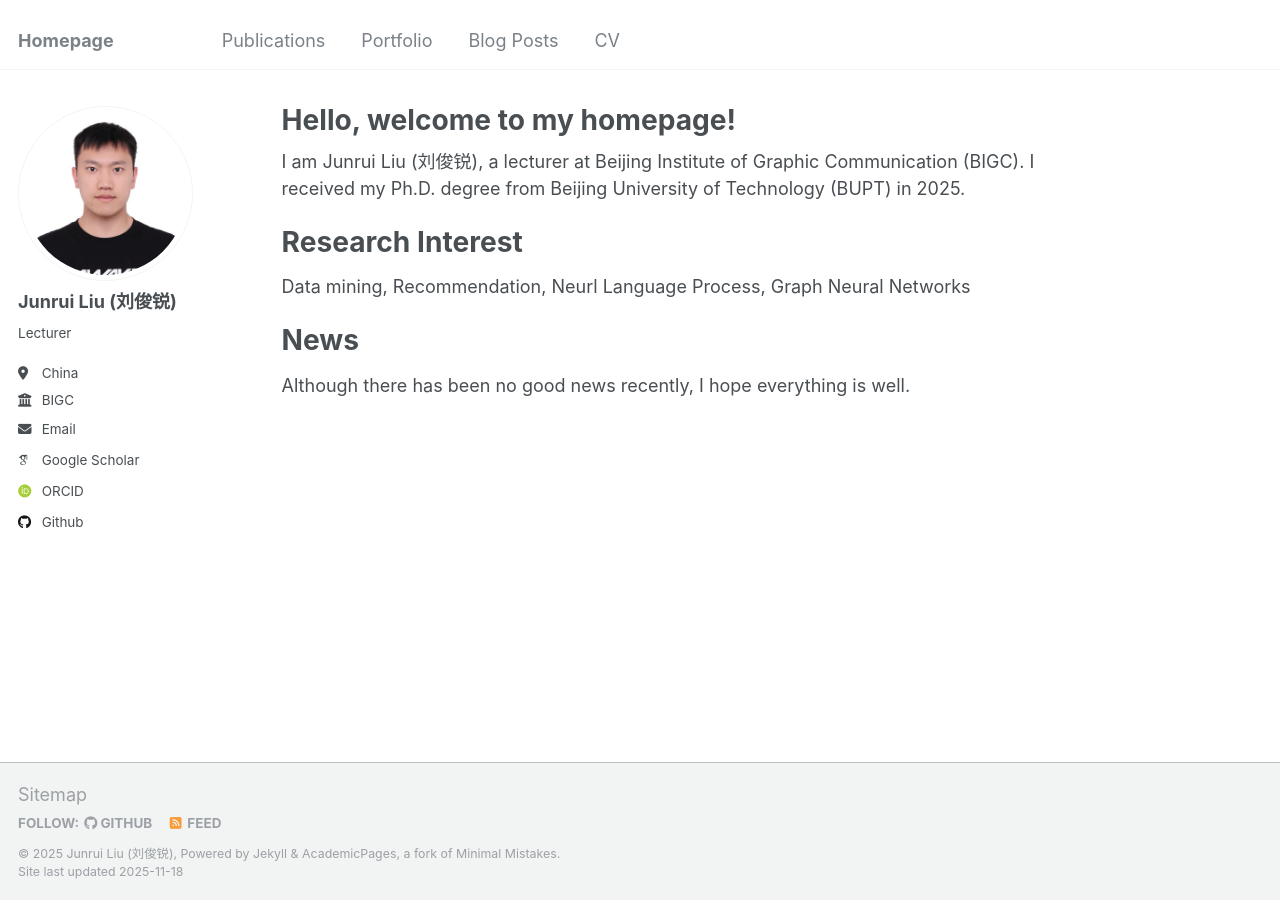
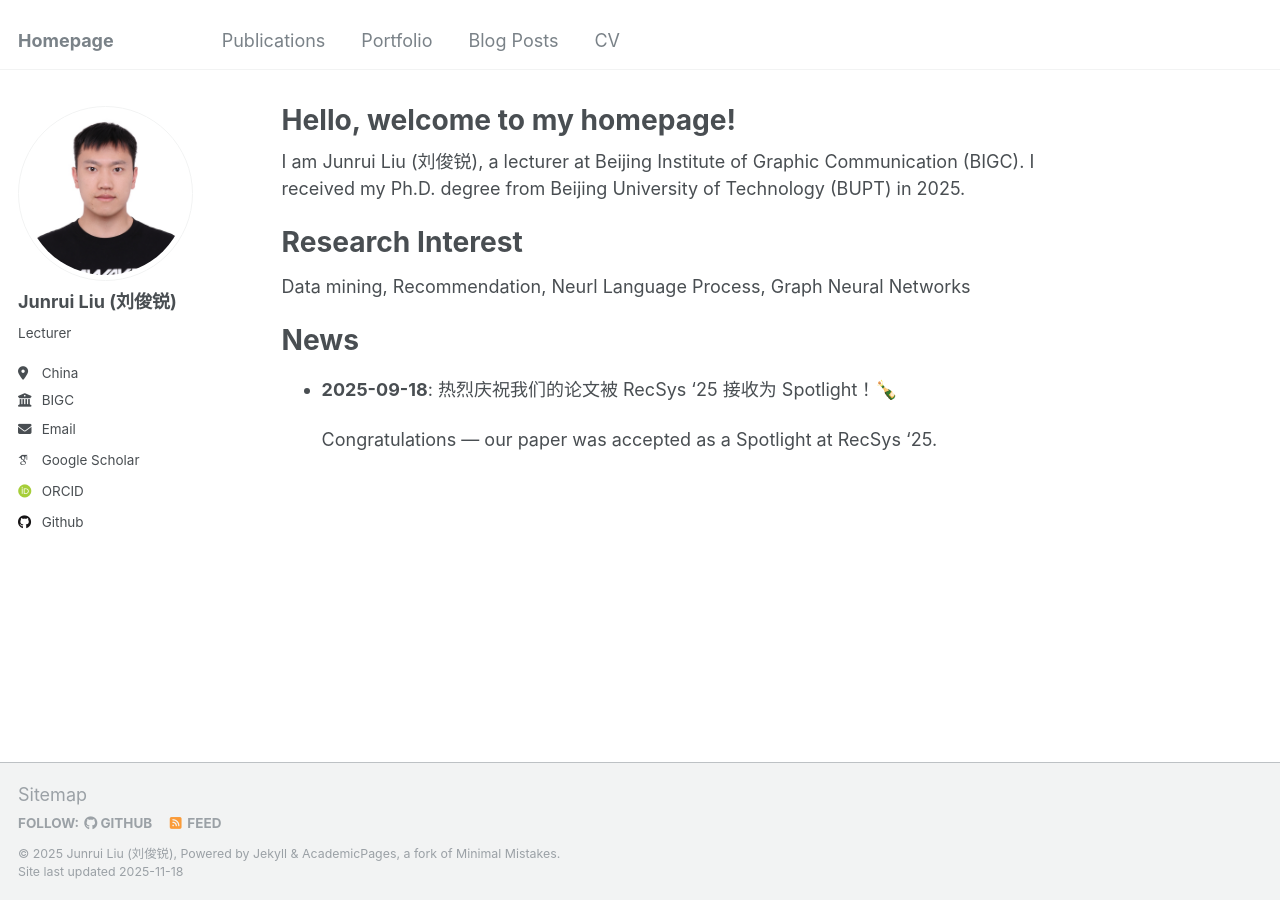
Before and after one commit to dianziliu/dianziliu.github.io, a Jekyll site: the page built from _pages/about.md, in a window 1280 px wide. Built offline with Jekyll 4.4.1, drawn with Linux system fonts in a browser that asks for light colours; some web fonts are replaced.

Commit message:
update news

```diff
--- a/_pages/about.md
+++ b/_pages/about.md
@@ -18,4 +18,6 @@ Data mining, Recommendation, Neurl Language Process, Graph Neural Networks
 
 # News
 
-Although there has been no good news recently, I hope everything is well.
+- **2025-09-18**: 热烈庆祝我们的论文被 RecSys '25 接收为 Spotlight！🍾
+
+  Congratulations — our paper was accepted as a Spotlight at RecSys '25.
```
